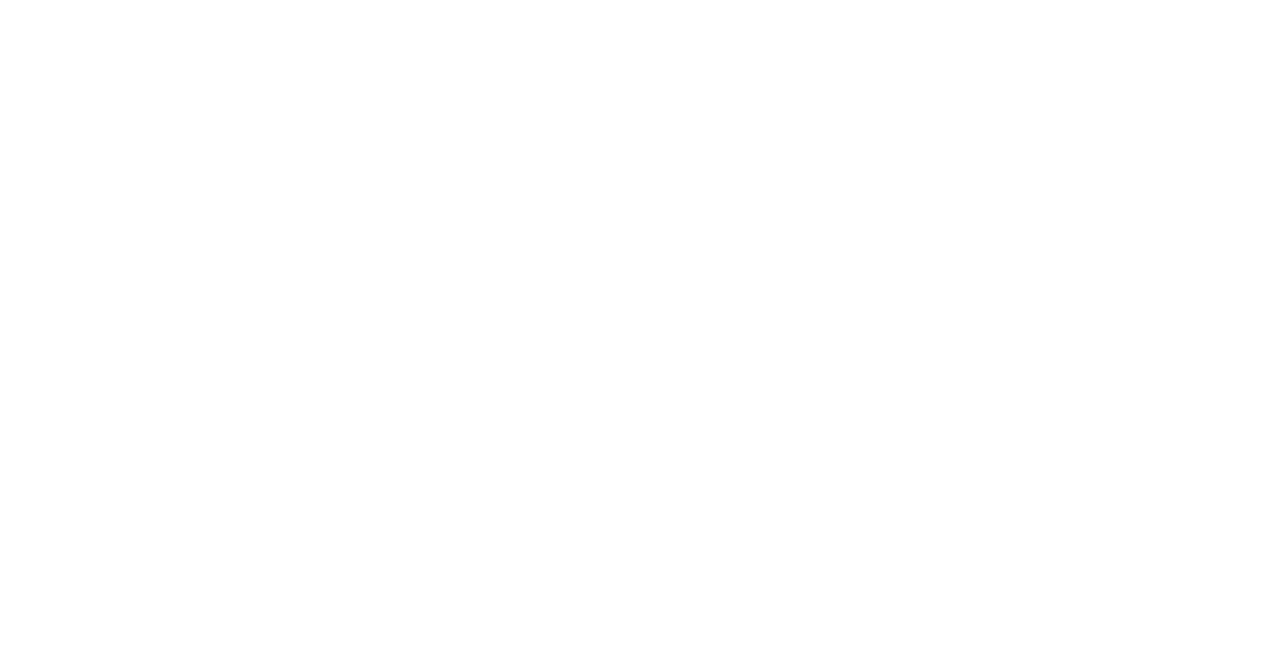
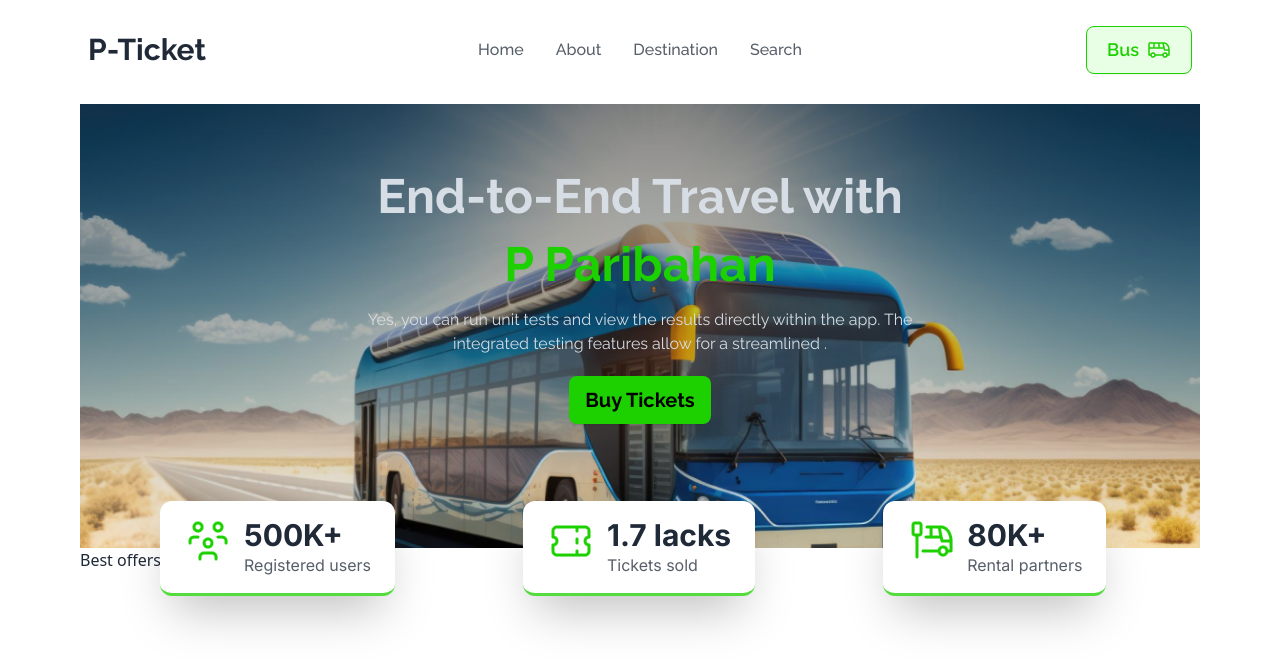
Before and after one commit to mhedi-hasan/assignment-no-5, a plain HTML site: page index.html in a window 1280 px wide. Drawn offline with nearby package versions, Linux system fonts and the light colour scheme.

Commit message:
header and banner section added

```diff
--- a/index.html
+++ b/index.html
@@ -12,19 +12,105 @@
     <!-- css link -->
     <link rel="stylesheet" href="styles/style.css">
 </head>
-<body>
+<body class="mb-14">
     <!-- header section start here -->
-    <header></header>
+    <header class="lg:mx-20 mx-1 raleway-font pt-2 lg:pt-4">
+        <section>
+            <div class="navbar bg-base-100">
+                <div class="navbar-start">
+                  <div class="dropdown">
+                    <div tabindex="0" role="button" class="btn btn-ghost lg:hidden">
+                      <svg xmlns="http://www.w3.org/2000/svg" class="h-5 w-5" fill="none" viewBox="0 0 24 24" stroke="currentColor"><path stroke-linecap="round" stroke-linejoin="round" stroke-width="2" d="M4 6h16M4 12h8m-8 6h16" /></svg>
+                    </div>
+                    <ul tabindex="0" class="menu menu-sm dropdown-content mt-3 z-[1] p-2 shadow text-[16px] opacity-75 font-medium bg-base-100 rounded-box w-52">
+                      <li><a>Home</a></li>
+                      <li><a>About</a></li>
+                      <li><a>Destination</a></li>
+                      <li><a>Search</a></li>
+                    </ul>
+                  </div>
+                  <a class="lg:text-3xl text-2xl font-bold lg:font-bold">P-Ticket</a>
+                </div>
+                <div class="navbar-center hidden lg:flex">
+                  <ul class="menu font-medium opacity-75 text-[16px] menu-horizontal px-1">
+                    <li><a>Home</a></li>
+                      <li><a>About</a></li>
+                      <li><a>Destination</a></li>
+                      <li><a>Search</a></li>
+                  </ul>
+                </div>
+                <div class="navbar-end">
+                  <a class="btn text-[#1DD100] border-[1px] border-[#1DD100] bg-[#e8ffe5] lg:px-5 font-semibold text-lg">Bus <img src="images/bus-icon.png" alt=""></a>
+                </div>
+              </div>
+        </section>
+    </header>
     <!-- header section end here -->
-    <!-- --------------------------------------------------------------------- -->
+    <!-------------------------------------------------------------------->
     <!-- main section start here -->
-    <main></main>
+    <main class="lg:mx-20 lg:pt-5">
+        <!-- banner section start here -->
+        <section class="relative">
+            <div class="hero raleway-font min-h-[444px] object-contain" style="background-image: url(./images/banner.png);">
+                <div></div>
+                <div class="hero-content text-center text-neutral-content">
+                <div class="lg:pb-14">
+                    <h1 class="mb-5 text-5xl font-bold">End-to-End Travel with</h1>
+                    <h1 class="mb-5 text-5xl font-bold text-[#1DD100]">P Paribahan</h1>
+                    <p class="mb-5">Yes, you can run unit tests and view the results directly within the app. The <br> integrated testing features allow for a streamlined .</p>
+                    <button class="btn btn-primary bg-[#1DD100] text-black font-bold text-xl border-none">Buy Tickets</button>
+                </div>
+                </div>
+            </div>
+                <!-- 3 card section -->
+                <!-- 1st card -->
+                <div class="absolute space-x-28 left-20 -bottom-12 flex inter-font  gap-4">
+                    <div class="bg-white border-b-[3px] shadow-2xl border-b-[#54dc3e] px-6 py-4 rounded-xl">
+                        <div class="flex gap-3">
+                            <img class="h-12" src="./images/people.png" alt="people image">
+                        <div>
+                        <h1 class="text-3xl font-bold">500K+</h1>
+                        <p class="font-normal text-[16px] opacity-75">Registered users</p>
+                        </div>
+                        </div>
+                    </div>
+                    <!-- 2nd card -->
+                    <div class="bg-white border-b-[3px] shadow-2xl border-b-[#54dc3e] px-6 py-4 rounded-xl">
+                        <div class="flex gap-3">
+                            <img class="h-12" src="./images/ticket-cupon.png" alt="people image">
+                        <div>
+                        <h1 class="text-3xl font-bold">1.7 lacks</h1>
+                        <p class="font-normal text-[16px] opacity-75">Tickets sold</p>
+                        </div>
+                        </div>
+                    </div>
+                    <!-- 3rd card -->
+                    <div class="bg-white border-b-[3px] shadow-2xl border-b-[#54dc3e] px-6 py-4 rounded-xl">
+                        <div class="flex gap-3">
+                            <img class="h-12" src="./images/stoppage.png" alt="people image">
+                        <div>
+                        <h1 class="text-3xl font-bold">80K+</h1>
+                        <p class="font-normal text-[16px] opacity-75">Rental partners</p>
+                        </div>
+                        </div>
+                    </div>
+                </div>
+        </section>
+        <!-- banner section end here -->
+        <!-- discount section start here -->
+        <section>
+            <div>
+                <h1>Best offers for you</h1>
+            </div>
+        </section>
+        <!-- discount section start end -->
+    </main>
     <!-- main section end here -->
-    <!-- --------------------------------------------------------------------- -->
+    <!-------------------------------------------------------------------->
     <!-- footer section start here -->
     <footer></footer>
     <!-- footer section end here -->
-    <!-- --------------------------------------------------------------------- -->
+    <!-------------------------------------------------------------------->
     <!-- js file link -->
     <script src="js/script.js"></script>
 </body>
```
